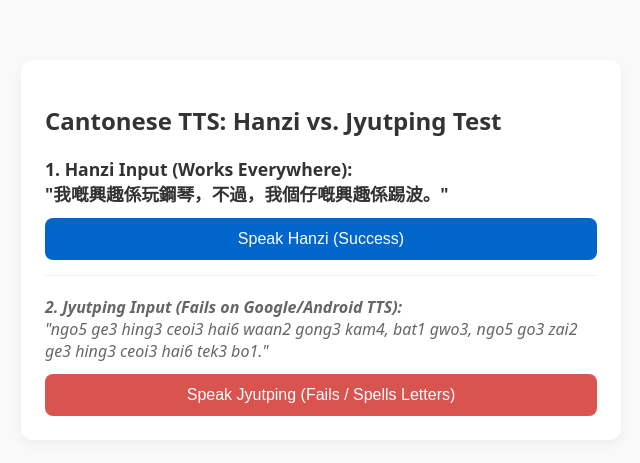
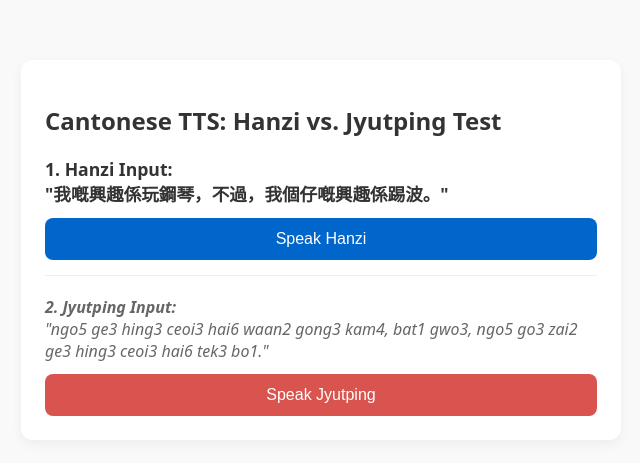
Before and after one commit to doonch/FlashType, a website: page jyutping.html in a window 1280 px wide. Shown: the whole page, without its empty margins (319-959 px from the left). Drawn offline with Linux system fonts and the light colour scheme.

Commit message:
refactor(ui,data): simplify TTS labels and fix casing
- Remove redundant status descriptors from TTS buttons in jyutping.html.
- Normalize casing for "Kinder egg" in Hebrew lesson vocabulary.

```diff
--- a/jyutping.html
+++ b/jyutping.html
@@ -58,18 +58,18 @@
 
         <div class="section-box">
             <div class="hanzi">
-                <strong>1. Hanzi Input (Works Everywhere):</strong><br>
+                <strong>1. Hanzi Input:</strong><br>
                 "我嘅興趣係玩鋼琴，不過，我個仔嘅興趣係踢波。"
             </div>
-            <button id="speakHanziBtn">Speak Hanzi (Success)</button>
+            <button id="speakHanziBtn">Speak Hanzi</button>
         </div>
 
         <div>
             <div class="jyutping">
-                <strong>2. Jyutping Input (Fails on Google/Android TTS):</strong><br>
+                <strong>2. Jyutping Input:</strong><br>
                 "ngo5 ge3 hing3 ceoi3 hai6 waan2 gong3 kam4, bat1 gwo3, ngo5 go3 zai2 ge3 hing3 ceoi3 hai6 tek3 bo1."
             </div>
-            <button id="speakJyutpingBtn" class="secondary">Speak Jyutping (Fails / Spells Letters)</button>
+            <button id="speakJyutpingBtn" class="secondary">Speak Jyutping</button>
         </div>
     </div>
 
--- a/lessons/Hebrew.5.txt
+++ b/lessons/Hebrew.5.txt
@@ -3,7 +3,7 @@ cheese:גבינה
 cheese cake:עוגת גבינה
 egg:בֵּיצה
 surprise:הפתעה
-kinder egg:ביצת הפתעה
+Kinder egg:ביצת הפתעה
 chocolate:שוקולד
 sweet (m):מתוק
 sweet (f):מתוקה
```
